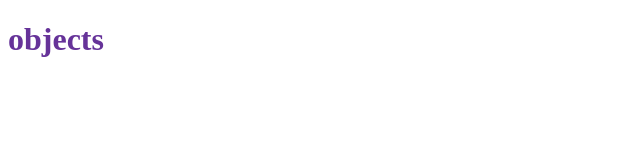
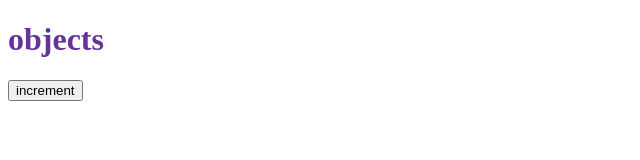
Before and after one commit to sun-n-y/objectBasics, a plain HTML site: page 27 button example/index.html in a window 1280 px wide. Shown: the whole page, without its empty margins (0-640 px from the left). Drawn offline with Linux system fonts and the light colour scheme.

Commit message:
add oop button example 4 hmtl

```diff
--- a/27 button example/index.html
+++ b/27 button example/index.html
@@ -10,6 +10,8 @@
 
 <body>
     <h1>objects</h1>
+    <button class="increment">increment</button>
+
     <script src="app.js"></script>
 </body>
 
```
